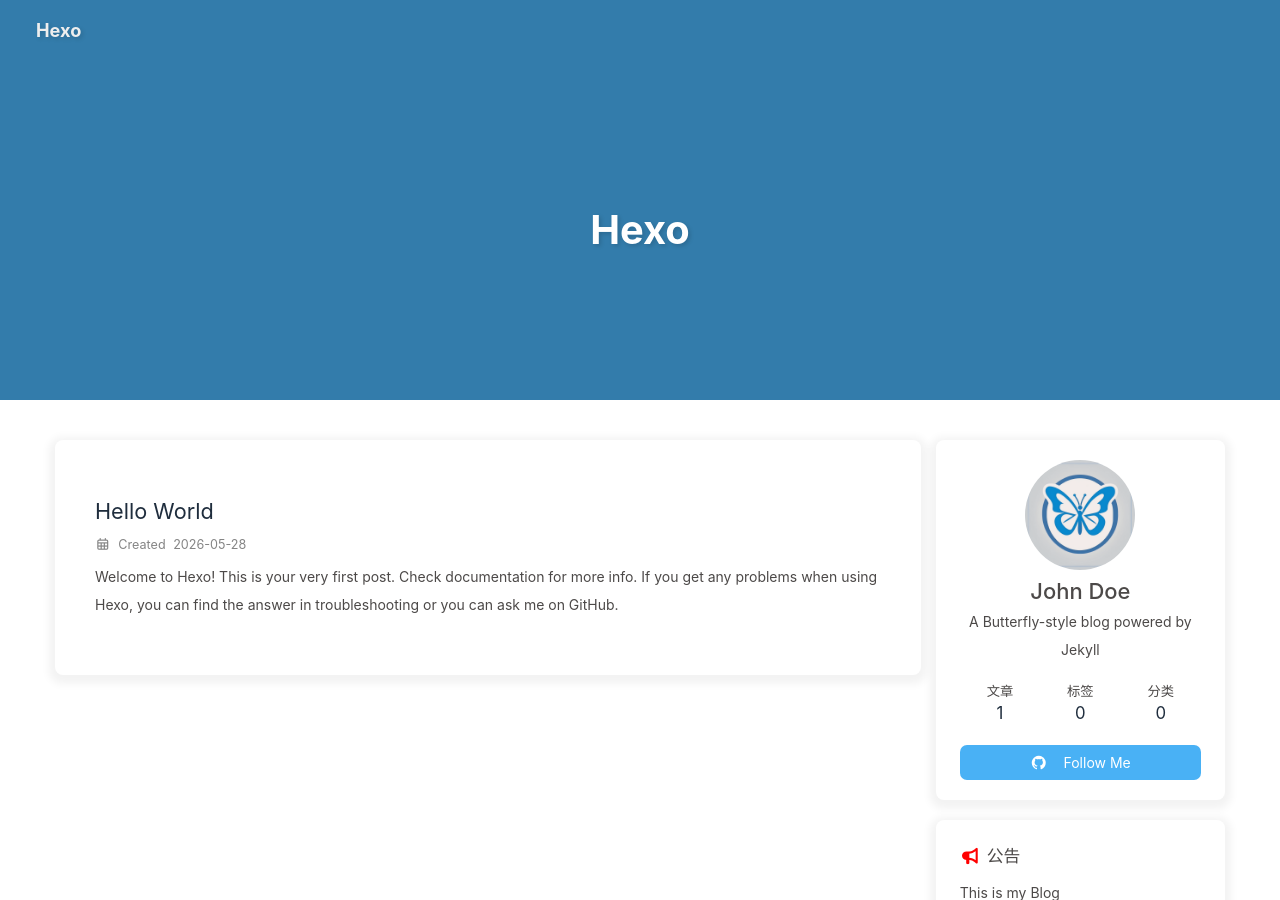
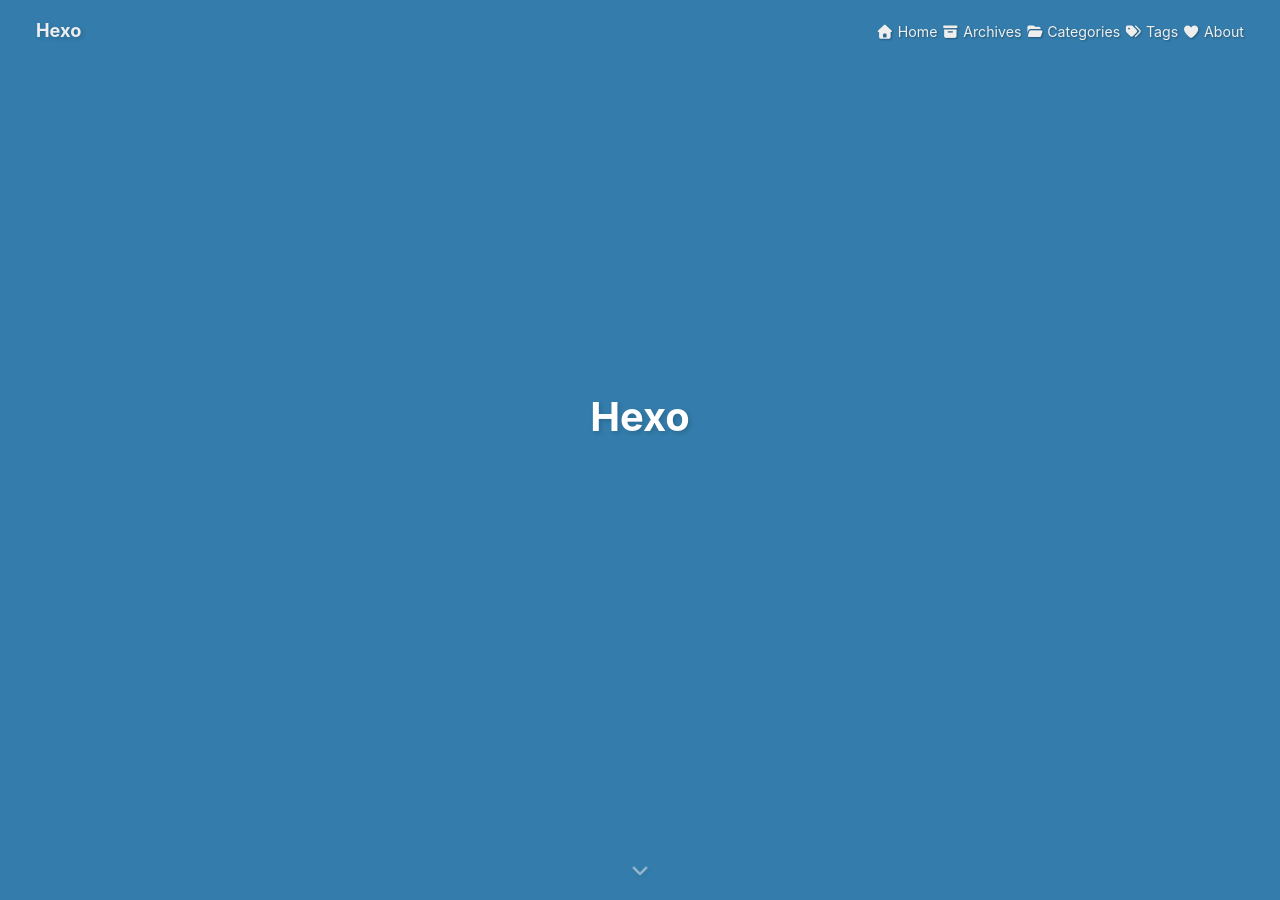
Before and after one commit to zknb-666/jekyll-butterfly, a Jekyll site: the page built from index.markdown, in a window 1280 px wide and 900 px high. Built offline with Jekyll 4.4.1, drawn with Linux system fonts in a browser that asks for light colours; nearby versions of some CDN libraries; comment, search, counter and statistics services are not loaded.

Commit message:
feat: add butterfly-style nav and sidebar scaffolding

```diff
--- a/_includes/head.html
+++ b/_includes/head.html
@@ -136,11 +136,12 @@
   </script>
 
   <script id="config-diff">
+    {% assign resolved_page_type = page.page_type | default: page.layout | default: 'page' %}
     var GLOBAL_CONFIG_SITE = {
       title: '{{ page.title | default: site.title | escape }}',
       isHighlightShrink: false,
-      isToc: {% if page.page_type == 'post' %}true{% else %}false{% endif %},
-      pageType: '{{ page.page_type | default: "page" }}'
+      isToc: {% if resolved_page_type == 'post' %}true{% else %}false{% endif %},
+      pageType: '{{ resolved_page_type }}'
     }
   </script>
 </head>
--- a/_includes/rightside.html
+++ b/_includes/rightside.html
@@ -1,10 +1,10 @@
 <div id="rightside">
   <div id="rightside-config-hide">
-    <button id="darkmode" type="button" title="Toggle Between Light and Dark Mode"><i class="fas fa-adjust"></i></button>
-    <button id="hide-aside-btn" type="button" title="Toggle Between Single-column and Double-column"><i class="fas fa-arrows-alt-h"></i></button>
+    <button id="darkmode" type="button" title="{{ site.data.languages[site.lang].rightside.night_mode_title }}"><i class="fas fa-adjust"></i></button>
+    <button id="hide-aside-btn" type="button" title="{{ site.data.languages[site.lang].rightside.aside }}"><i class="fas fa-arrows-alt-h"></i></button>
   </div>
   <div id="rightside-config-show">
-    <button id="rightside-config" type="button" title="Settings"><i class="fas fa-cog fa-spin"></i></button>
-    <button id="go-up" type="button" title="Back to Top"><span class="scroll-percent"></span><i class="fas fa-arrow-up"></i></button>
+    <button id="rightside-config" type="button" title="{{ site.data.languages[site.lang].rightside.setting }}"><i class="fas fa-cog fa-spin"></i></button>
+    <button id="go-up" type="button" title="{{ site.data.languages[site.lang].rightside.back_to_top }}"><span class="scroll-percent"></span><i class="fas fa-arrow-up"></i></button>
   </div>
 </div>
--- a/_includes/site_header.html
+++ b/_includes/site_header.html
@@ -1,23 +1,37 @@
-<header class="{% if page.page_type == 'home' %}full_page{% elsif page.page_type == 'post' %}post-bg{% else %}not-home-page{% endif %}" id="page-header">
+<header class="{% if include.page_type == 'home' %}full_page{% elsif include.page_type == 'post' %}post-bg{% else %}not-home-page{% endif %}" id="page-header">
   <nav id="nav">
     <span id="blog-info">
       <a class="nav-site-title" href="{{ '/' | relative_url }}"><span class="site-name">{{ site.title }}</span></a>
-      {% if page.page_type == 'post' %}
+      {% if include.page_type == 'post' %}
       <a class="nav-page-title" href="{{ '/' | relative_url }}">
         <span class="site-name">{{ page.title }}</span>
         <span class="site-name"><i class="fa-solid fa-circle-arrow-left"></i><span> {{ site.data.languages[site.lang].post.back_to_home }}</span></span>
       </a>
       {% endif %}
     </span>
-    <div id="menus"></div>
+    <div id="menus">
+      {% for menu in site.data.butterfly.menu %}
+      {% assign current_path = page.url | default: '/' %}
+      {% if current_path == menu.path %}
+      {% assign active_class = 'active' %}
+      {% else %}
+      {% assign active_class = '' %}
+      {% endif %}
+      <a class="site-page {{ active_class }}" href="{{ menu.path | relative_url }}">
+        <i class="{{ menu.icon }}"></i>
+        <span>{{ menu.name }}</span>
+      </a>
+      {% endfor %}
+    </div>
+    <div id="toggle-menu"><a class="site-page"><i class="fa-solid fa-bars fa-fw"></i></a></div>
   </nav>
 
-  {% if page.page_type == 'home' %}
+  {% if include.page_type == 'home' %}
   <div id="site-info">
     <h1 id="site-title">{{ site.title }}</h1>
   </div>
   <div id="scroll-down"><i class="fas fa-angle-down scroll-down-effects"></i></div>
-  {% elsif page.page_type == 'post' %}
+  {% elsif include.page_type == 'post' %}
   <div id="post-info">
     <h1 class="post-title">{{ page.title }}</h1>
     <div id="post-meta">
@@ -40,3 +54,28 @@
   </div>
   {% endif %}
 </header>
+
+<div id="sidebar">
+  <div id="menu-mask"></div>
+  <div id="sidebar-menus">
+    <div class="avatar-img is-center">
+      <img src="{{ site.data.butterfly.avatar | relative_url }}" alt="{{ site.author.name | default: site.title }}">
+    </div>
+    <div class="site-data is-center">
+      <a href="{{ '/archives/' | relative_url }}"><div class="headline">{{ site.data.languages[site.lang].aside.articles }}</div><div class="length-num">{{ site.posts.size }}</div></a>
+      <a href="{{ '/tags/' | relative_url }}"><div class="headline">{{ site.data.languages[site.lang].aside.tags }}</div><div class="length-num">{{ site.tags.size }}</div></a>
+      <a href="{{ '/categories/' | relative_url }}"><div class="headline">{{ site.data.languages[site.lang].aside.categories }}</div><div class="length-num">{{ site.categories.size }}</div></a>
+    </div>
+    <hr>
+    <div class="menus_items">
+      {% for menu in site.data.butterfly.menu %}
+      <div class="menus_item">
+        <a class="site-page child" href="{{ menu.path | relative_url }}">
+          <i class="{{ menu.icon }}"></i>
+          <span>{{ menu.name }}</span>
+        </a>
+      </div>
+      {% endfor %}
+    </div>
+  </div>
+</div>
--- a/_layouts/default.html
+++ b/_layouts/default.html
@@ -1,9 +1,10 @@
 <!DOCTYPE html>
 <html lang="{{ site.lang | default: 'en' }}" data-theme="light">
 {% include head.html %}
+{% assign resolved_page_type = page.page_type | default: page.layout | default: 'page' %}
 <body>
-  <div class="{{ page.body_class | default: 'page' }}" id="body-wrap">
-    {% include site_header.html %}
+  <div class="{{ page.body_class | default: resolved_page_type }}" id="body-wrap">
+    {% include site_header.html page_type=resolved_page_type %}
     <main class="layout" id="content-inner">
       {{ content }}
       {% unless page.hide_aside %}
```
Also changed, not shown: _data/butterfly.yml (+16 -0 lines).
